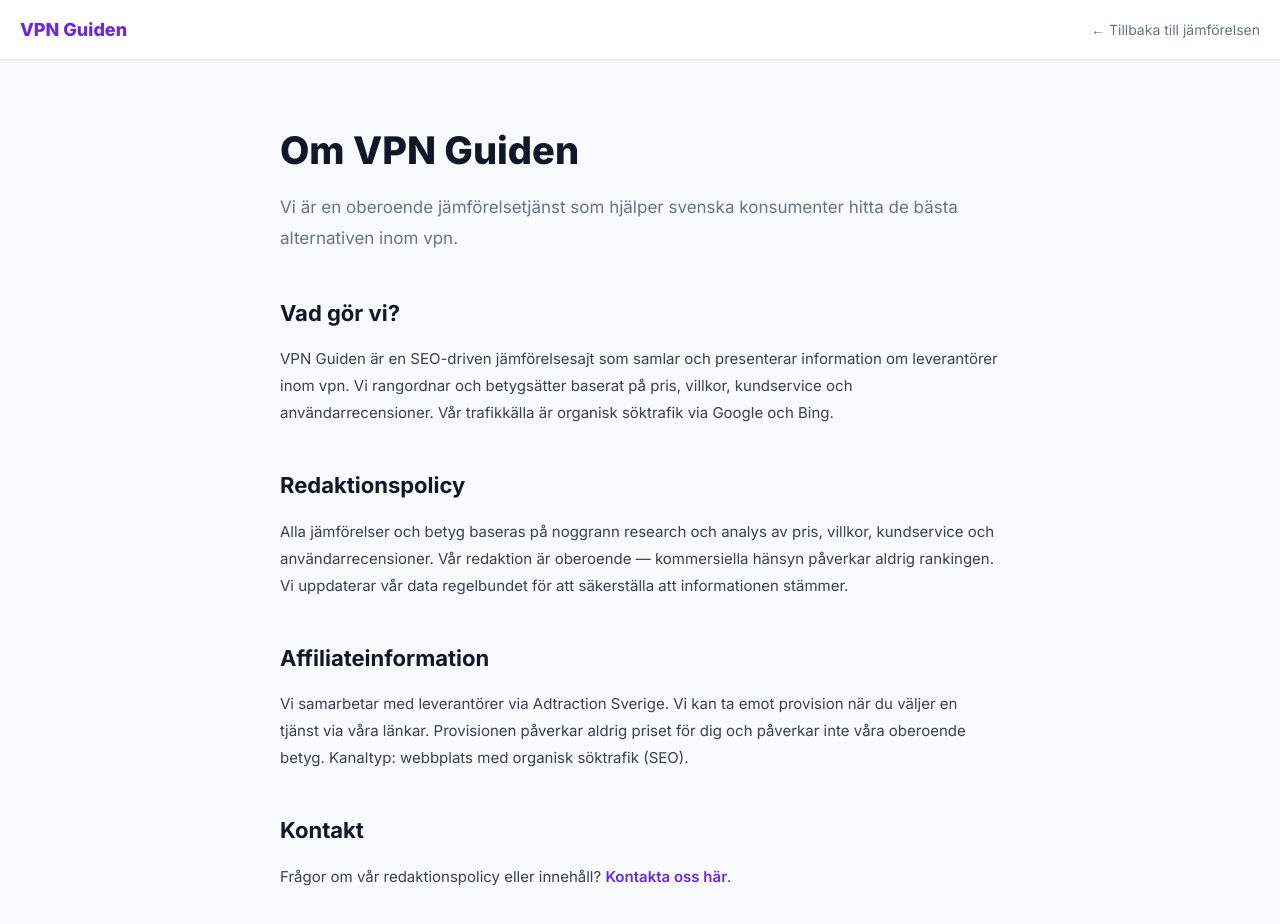
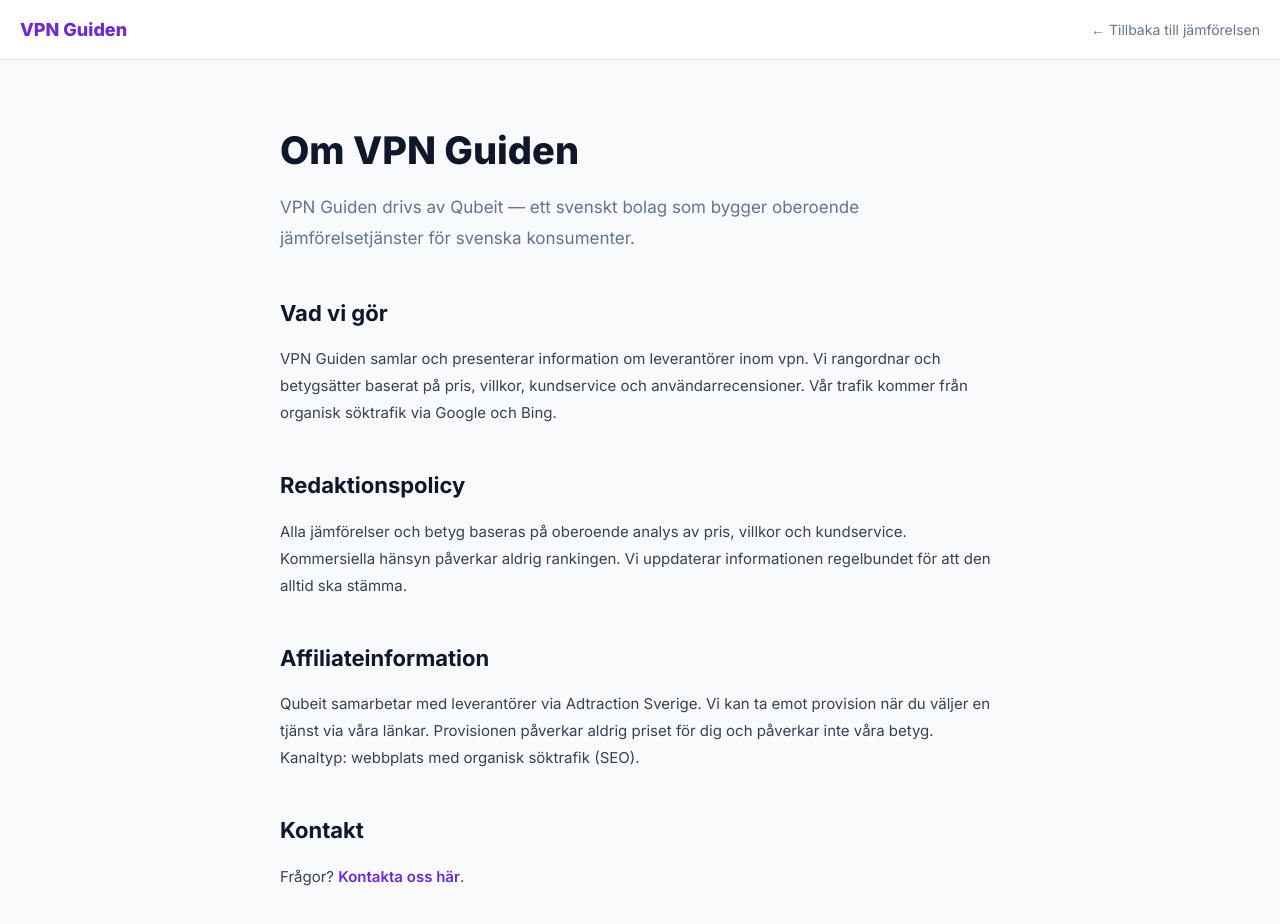
Before and after one commit to fredxhansson-cmyk/vpnguiden, a Next.js app: page /om-oss in a window 1280 px wide. Shown: the top 924 px of the page. Built offline with nearby package versions, Linux system fonts and the light colour scheme.

Commit message:
AXIOM: pages/om-oss.js

```diff
--- a/pages/om-oss.js
+++ b/pages/om-oss.js
@@ -15,15 +15,15 @@
       </nav>
       <main style={{ maxWidth:760, margin:'0 auto', padding:'56px 20px', lineHeight:1.8, color:'#374151', fontFamily:'Inter,sans-serif' }}>
         <h1 style={{ fontSize:38, fontWeight:800, marginBottom:8, color:'#0f172a' }}>Om VPN Guiden</h1>
-        <p style={{ fontSize:17, color:'#64748b', marginBottom:40 }}>Vi är en oberoende jämförelsetjänst som hjälper svenska konsumenter hitta de bästa alternativen inom vpn.</p>
-        <h2 style={{ fontSize:22, fontWeight:700, marginBottom:12, color:'#0f172a' }}>Vad gör vi?</h2>
-        <p style={{ marginBottom:20, fontSize:15 }}>VPN Guiden är en SEO-driven jämförelsesajt som samlar och presenterar information om leverantörer inom vpn. Vi rangordnar och betygsätter baserat på pris, villkor, kundservice och användarrecensioner. Vår trafikkälla är organisk söktrafik via Google och Bing.</p>
+        <p style={{ fontSize:17, color:'#64748b', marginBottom:40 }}>VPN Guiden drivs av Qubeit — ett svenskt bolag som bygger oberoende jämförelsetjänster för svenska konsumenter.</p>
+        <h2 style={{ fontSize:22, fontWeight:700, marginBottom:12, color:'#0f172a' }}>Vad vi gör</h2>
+        <p style={{ marginBottom:20, fontSize:15 }}>VPN Guiden samlar och presenterar information om leverantörer inom vpn. Vi rangordnar och betygsätter baserat på pris, villkor, kundservice och användarrecensioner. Vår trafik kommer från organisk söktrafik via Google och Bing.</p>
         <h2 style={{ fontSize:22, fontWeight:700, marginBottom:12, marginTop:40, color:'#0f172a' }}>Redaktionspolicy</h2>
-        <p style={{ marginBottom:16, fontSize:15 }}>Alla jämförelser och betyg baseras på noggrann research och analys av pris, villkor, kundservice och användarrecensioner. Vår redaktion är oberoende — kommersiella hänsyn påverkar aldrig rankingen. Vi uppdaterar vår data regelbundet för att säkerställa att informationen stämmer.</p>
+        <p style={{ marginBottom:16, fontSize:15 }}>Alla jämförelser och betyg baseras på oberoende analys av pris, villkor och kundservice. Kommersiella hänsyn påverkar aldrig rankingen. Vi uppdaterar informationen regelbundet för att den alltid ska stämma.</p>
         <h2 style={{ fontSize:22, fontWeight:700, marginBottom:12, marginTop:40, color:'#0f172a' }}>Affiliateinformation</h2>
-        <p style={{ marginBottom:16, fontSize:15 }}>Vi samarbetar med leverantörer via Adtraction Sverige. Vi kan ta emot provision när du väljer en tjänst via våra länkar. Provisionen påverkar aldrig priset för dig och påverkar inte våra oberoende betyg. Kanaltyp: webbplats med organisk söktrafik (SEO).</p>
+        <p style={{ marginBottom:16, fontSize:15 }}>Qubeit samarbetar med leverantörer via Adtraction Sverige. Vi kan ta emot provision när du väljer en tjänst via våra länkar. Provisionen påverkar aldrig priset för dig och påverkar inte våra betyg. Kanaltyp: webbplats med organisk söktrafik (SEO).</p>
         <h2 style={{ fontSize:22, fontWeight:700, marginBottom:12, marginTop:40, color:'#0f172a' }}>Kontakt</h2>
-        <p style={{ fontSize:15 }}>Frågor om vår redaktionspolicy eller innehåll? <Link href="/kontakt" style={{ color:pc, fontWeight:600 }}>Kontakta oss här</Link>.</p>
+        <p style={{ fontSize:15 }}>Frågor? <Link href="/kontakt" style={{ color:pc, fontWeight:600 }}>Kontakta oss här</Link>.</p>
       </main>
     </>
   );
```
